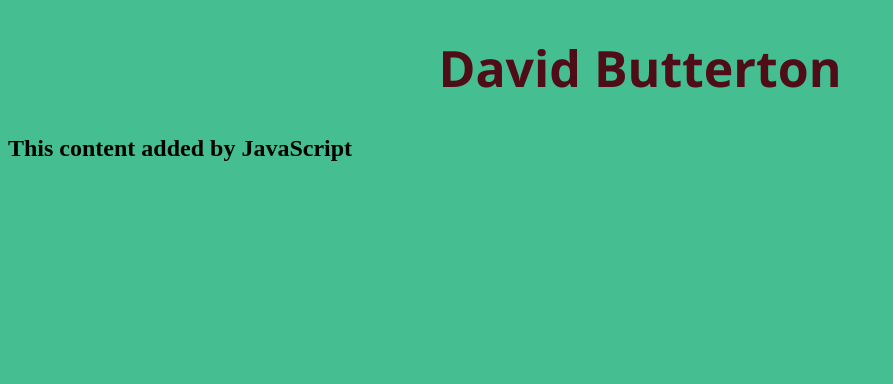
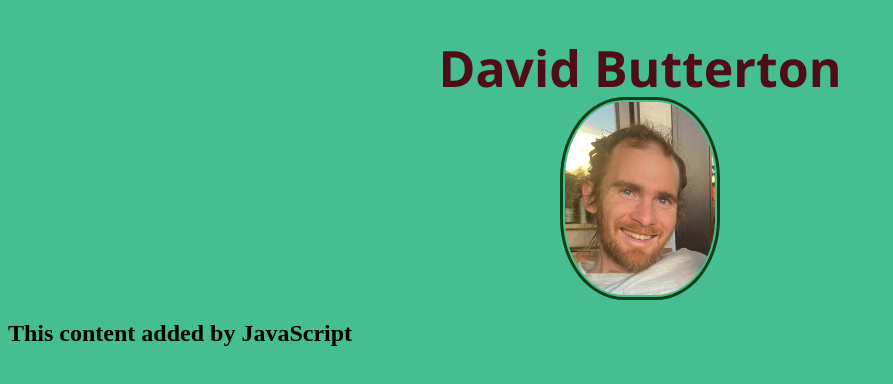
Before and after one commit to DavidButterton/Personal-Website, a plain HTML site: page index.html in a window 1280 px wide. Shown: the whole page, without its empty margins (0-893 px from the left). Drawn offline with Linux system fonts and the light colour scheme.

Commit message:
add image folder, style image

```diff
--- a/index.html
+++ b/index.html
@@ -5,7 +5,10 @@
         <link rel="stylesheet" href="./style.css" />
     </head>
     <body>
-        <h1>David Butterton</h1>
-        <script src="script.js"></script>
+        <div class="Heading">
+            <h1>David Butterton</h1>
+            <img src="./Images/IMG_1622.jpeg" alt="David Butterton" />
+            <script src="script.js"></script>
+        </div>
     </body>
 </html>
--- a/style.css
+++ b/style.css
@@ -2,5 +2,19 @@ body {
     background-color: #45be91;
 }
 h1 {
-    font-size: 50px; font-family: 'Segoe UI', Tahoma, Geneva, Verdana, sans-serif; text-align: center; color: rgb(78, 13, 23);
+    font-size: 50px;
+    font-family: 'Segoe UI', Tahoma, Geneva, Verdana, sans-serif;
+    text-align: center;
+    color: rgb(78, 13, 23);
+    height: 30px;
 }
+
+img[src="./Images/IMG_1622.jpeg"] {
+    border: 3px solid #143F14;
+    border-radius: 40%;
+    padding: 2px;
+    display: block;
+    margin-left: auto;
+    margin-right: auto;
+    width: 150px;
+}
```
Also changed, not shown: Images/IMG_1622.jpeg (added), script.js (line endings or trailing spaces).
